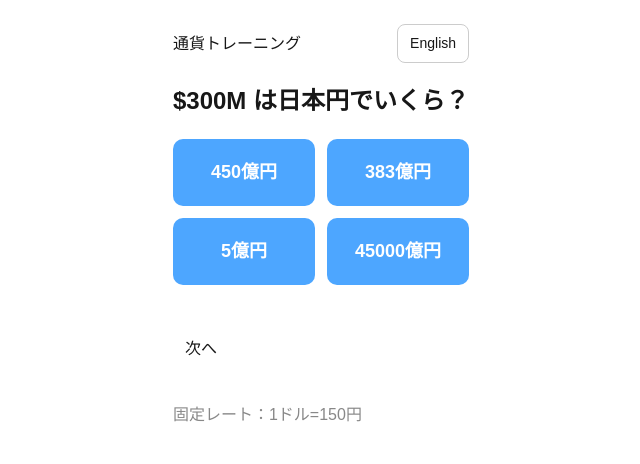
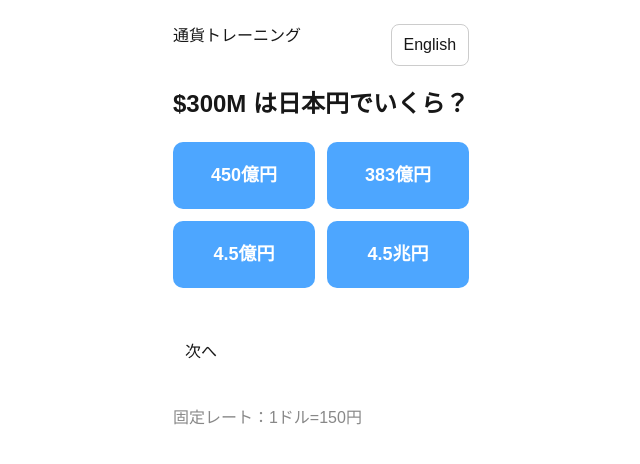
Before and after one commit to Yutaro-Okamoto/currency-training, a Next.js app: page / in a window 1280 px wide. Shown: the top 464 px of the page, without its empty margins (319-959 px from the left). Built offline with nearby package versions, Linux system fonts and the light colour scheme.

Commit message:
単位とUI改善

```diff
--- a/app/page.tsx
+++ b/app/page.tsx
@@ -8,8 +8,8 @@ type Lang = "ja" | "en";
 type Question = {
   textJa: string;
   textEn: string;
-  correct: number;
-  options: number[];
+  correct: number; // 円
+  options: number[]; // 円
 };
 
 function randomFrom<T>(arr: T[]) {
@@ -20,21 +20,41 @@ function shuffle<T>(arr: T[]) {
   return [...arr].sort(() => Math.random() - 0.5);
 }
 
-function generateOptions(correctOku: number) {
+// 日本語フォーマット（万・億・兆）
+function formatJapaneseYen(value: number) {
+  if (value >= 1_0000_0000_0000) {
+    const cho = value / 1_0000_0000_0000;
+    return `${roundSmart(cho)}兆円`;
+  } else if (value >= 1_0000_0000) {
+    const oku = value / 1_0000_0000;
+    return `${roundSmart(oku)}億円`;
+  } else if (value >= 1_0000) {
+    const man = value / 1_0000;
+    return `${roundSmart(man)}万円`;
+  } else {
+    return `${value}円`;
+  }
+}
+
+function roundSmart(num: number) {
+  if (num >= 100) return Math.round(num);
+  if (num >= 10) return Math.round(num * 10) / 10;
+  return Math.round(num * 100) / 100;
+}
+
+// 選択肢生成（実務っぽく）
+function generateOptions(correct: number) {
   const options = new Set<number>();
-  options.add(correctOku);
+  options.add(correct);
 
-  // 正解から約15%ズレ
-  const near = Math.max(1, Math.round(correctOku * randomFrom([0.85, 1.15])));
+  // ±15%
+  const near = Math.round(correct * randomFrom([0.85, 1.15]));
   options.add(near);
 
-  // 桁違いの大きなズレ
+  // 桁ズレ（1〜2桁）
   while (options.size < 4) {
-    const bigMiss = Math.max(
-      1,
-      Math.round(correctOku * randomFrom([0.01, 0.1, 10, 100]))
-    );
-    options.add(bigMiss);
+    const bigMiss = Math.round(correct * randomFrom([0.01, 0.1, 10, 100]));
+    options.add(Math.max(1, bigMiss));
   }
 
   return shuffle(Array.from(options));
@@ -43,14 +63,13 @@ function generateOptions(correctOku: number) {
 function generateQuestion(): Question {
   const million = randomFrom([10, 20, 50, 100, 300, 500, 1000]);
   const usd = million * 1_000_000;
-  const correctYen = usd * RATE;
-  const correctOku = Math.round(correctYen / 100_000_000);
+  const correct = usd * RATE;
 
   return {
     textJa: `$${million}M は日本円でいくら？`,
     textEn: `How much is $${million}M in JPY?`,
-    correct: correctOku,
-    options: generateOptions(correctOku),
+    correct,
+    options: generateOptions(correct),
   };
 }
 
@@ -63,20 +82,18 @@ export default function Home() {
   const t = {
     ja: {
       title: "通貨トレーニング",
-      next: "次へ",
       correct: "正解！",
       wrong: "不正解！正解は",
+      next: "次へ",
       rate: "固定レート：1ドル=150円",
-      unit: "億円",
       switch: "English",
     },
     en: {
       title: "Currency Training",
+      correct: "Correct!",
+      wrong: "Wrong! Correct answer:",
       next: "Next",
-      correct: "Correct!",
-      wrong: "Wrong! The correct answer is",
-      rate: "Fixed rate: USD 1 = JPY 150",
-      unit: "hundred million yen",
+      rate: "USD 1 = JPY 150",
       switch: "日本語",
     },
   }[lang];
@@ -89,7 +106,7 @@ export default function Home() {
     if (value === question.correct) {
       setResult(t.correct);
     } else {
-      setResult(`${t.wrong} ${question.correct}${lang === "ja" ? "億円" : " hundred million yen"}`);
+      setResult(`${t.wrong} ${formatJapaneseYen(question.correct)}`);
     }
   }
 
@@ -101,14 +118,15 @@ export default function Home() {
 
   return (
     <main style={{ padding: 24, maxWidth: 520, margin: "0 auto" }}>
-      <div style={{ display: "flex", justifyContent: "space-between", alignItems: "center" }}>
+
+      {/* ヘッダー */}
+      <div style={{ display: "flex", justifyContent: "space-between" }}>
         <h1>{t.title}</h1>
 
         <button
           onClick={() => setLang(lang === "ja" ? "en" : "ja")}
           style={{
             padding: "8px 12px",
-            fontSize: 14,
             borderRadius: 8,
             border: "1px solid #ccc",
             background: "white",
@@ -119,10 +137,12 @@ export default function Home() {
         </button>
       </div>
 
+      {/* 問題 */}
       <p style={{ fontSize: 24, fontWeight: "bold", marginTop: 20 }}>
         {lang === "ja" ? question.textJa : question.textEn}
       </p>
 
+      {/* 4択 */}
       <div
         style={{
           display: "grid",
@@ -135,11 +155,11 @@ export default function Home() {
           const isCorrect = opt === question.correct;
           const isSelected = opt === selected;
 
-          let background = "#4da6ff";
+          let bg = "#4da6ff";
 
           if (selected !== null) {
-            if (isCorrect) background = "#4caf50";
-            else if (isSelected) background = "#f44336";
+            if (isCorrect) bg = "#4caf50";
+            else if (isSelected) bg = "#f44336";
           }
 
           return (
@@ -151,20 +171,22 @@ export default function Home() {
                 fontSize: 18,
                 fontWeight: "bold",
                 color: "white",
-                background,
+                background: bg,
                 border: "none",
                 borderRadius: 10,
                 cursor: "pointer",
               }}
             >
-              {lang === "ja" ? `${opt}億円` : `${opt} hundred million yen`}
+              {formatJapaneseYen(opt)}
             </button>
           );
         })}
       </div>
 
+      {/* 結果 */}
       <p style={{ marginTop: 20, fontSize: 18 }}>{result}</p>
 
+      {/* 次へ */}
       <button
         onClick={nextQuestion}
         style={{
```
